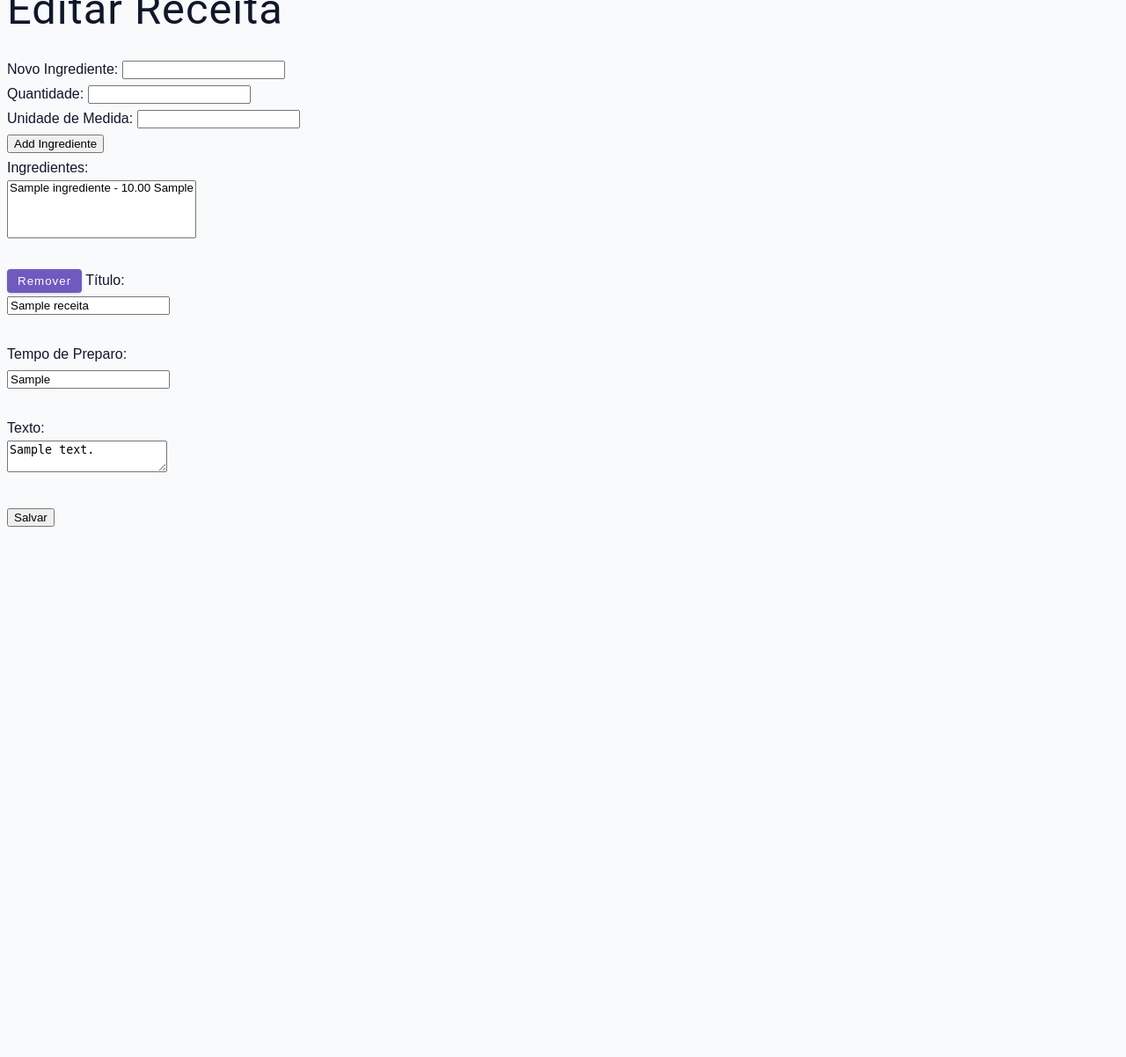
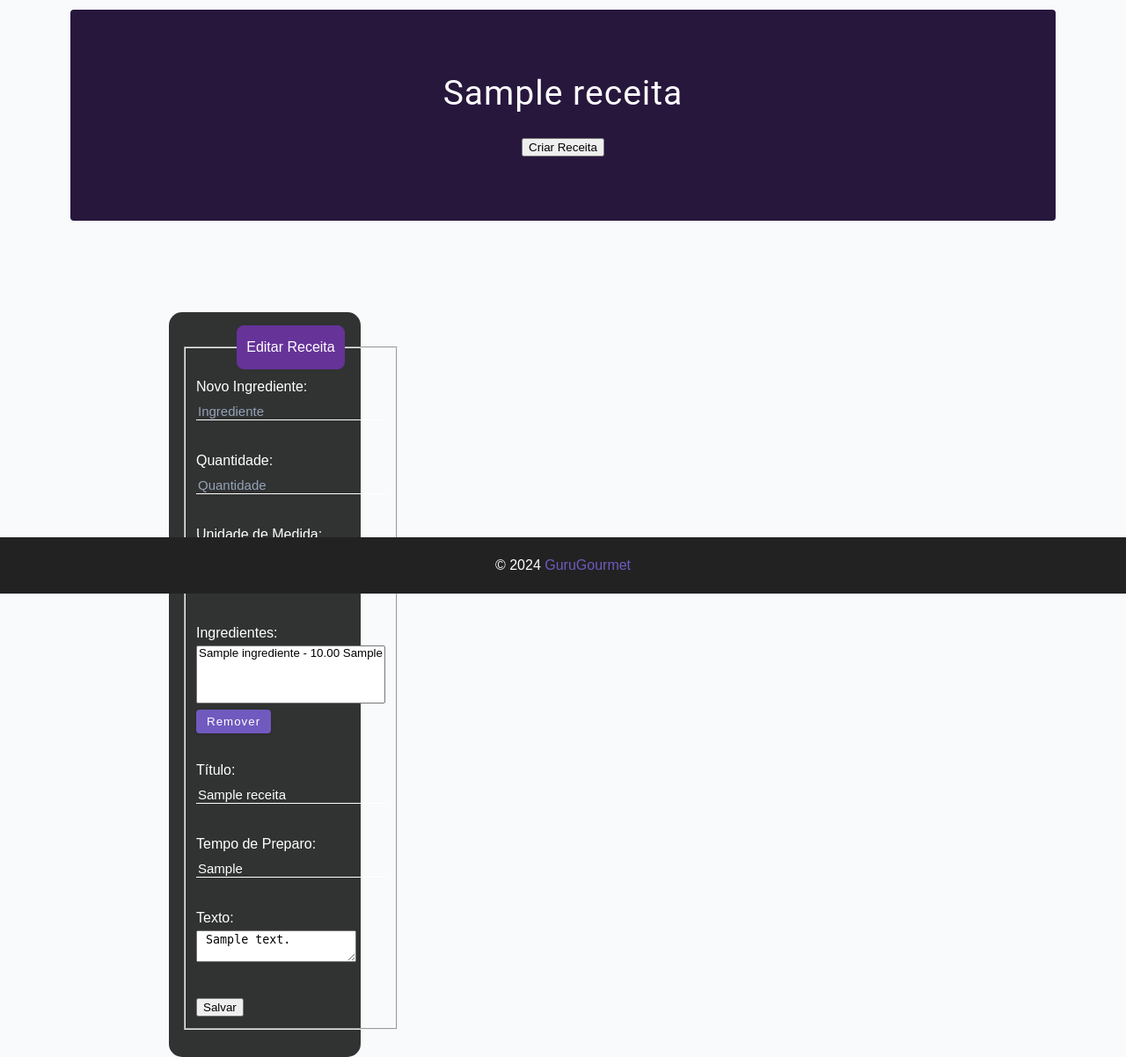
Before and after one commit to IvanNaka/gurugourmet, a Django app: page /receita/edit/1 in a window 1280 px wide. Shown: the part 125-1327 px from the top of the page at 88% size. Before the commit the page ends 724 px from the top, so only its background shows below. Run offline with Django 5.2, Linux system fonts and the light colour scheme; tables that the repository leaves empty hold one stand-in row (values such as "Sample post").

Commit message:
finalizado editar_receitas.html

```diff
--- a/templates/editar_receitas.html
+++ b/templates/editar_receitas.html
@@ -4,10 +4,49 @@
 <head>
     <meta charset="UTF-8">
     <meta http-equiv="X-UA-Compatible" content="IE=edge"/>
-    <meta name="viewport" content="width=device-width, initial-scale=1.0">
+    <meta name="viewport" content="width=device-width, initial-scale=1.0"/>
     <title>GuruGourmet</title>
     <link rel="stylesheet" href="https://cdnjs.cloudflare.com/ajax/libs/font-awesome/6.5.1/css/all.min.css" />
-    <link rel="stylesheet" href="{% static 'css/styles1.css' %}"/>
+    <link rel="stylesheet" href={% static 'css/styles.css' %}/>
+    <style>
+        body{
+
+        }
+        .box{
+            color: white;
+            position: absolute;
+            top: 60%;
+            left: 15%;
+            transfrom: translate(-50%,-50%);
+            background-color: rgba(0, 0, 0, 0.8);
+            padding: 15px;
+            border-radius: 15px;
+            width: 17%;
+        }
+        fielset{
+            border: 3px solid rebeccapurple;
+        }
+        legend{
+            border: 1px solid rebeccapurple;
+            padding: 10px;
+            text-align: center;
+            background-color: rebeccapurple;
+            border-radius: 8px;
+
+        }
+        .inputBox{
+            position: relative;
+        }
+        .inputUser{
+            background: none;
+            border: none;
+            border-bottom: 1px solid white;
+            outline: none;
+            color: white;
+            font-size: 15px;
+            width: 100%;
+        }
+    </style>
 </head>
 <script>
 window.onload = function() {
@@ -86,12 +125,13 @@ window.onload = function() {
         <div class="nav-center">
             <!-- header -->
             <div class="nav-header">
-                <a href="../" class="nav-logo">
+                <a href="/receita/create" class="nav-logo">
                     <img src="{% static 'assets/logo.svg'%}" alt="GuruGourmet">
                 </a>
                 <button type="button" class="btn nav-btn">
                     <i class="fa-solid fa-bars"></i>
                 </button>
+
             </div>
             <!-- links -->
             <div class="nav-links">
@@ -100,35 +140,79 @@ window.onload = function() {
                     <a href="./login" class="btn"><i class="fa-solid fa-user"></i> Login</a>
                 </div>
             </div>
+
         </div>
     </nav>
 
-    <h1>Editar Receita</h1>
+    <main class="content">
+        <!-- header -->
+        <header class="hero">
+            <div class="hero-container">
+                <div class="hero-text">
+                    <h2>{{ receita.titulo }}</h2>
+                    <button onclick="window.location.href='/receita/create'">Criar Receita</button>
+                </div>
+            </div>
+        </header>
+        <!-- final header-->
+        <!-- container receitas -->
+        <div class="box">
+            <section class="receitas-container">
+                <!-- menu container-->
+                <div class="menu-container">
+                    <form action="">
+                        <fieldset>
+                            <!--<h2>Editar Receita</h2>-->
+                            <legend>Editar Receita</legend>
                             <form id="addIngredienteForm">
+                            <div class="inputBox">
                                 <label for="novoIngrediente">Novo Ingrediente:</label>
-        <input type="text" id="novoIngrediente" name="novoIngrediente"><br>
+                                <input type="text" id="novoIngrediente" name="novoIngrediente" class="inputUser" placeholder="Ingrediente">
+                            </div><br>
+                            <div class="inputBox">
                                 <label for="quantidade">Quantidade:</label>
-        <input type="number" id="quantidade" name="quantidade" step="0.01"><br>
+                                <input type="number" id="quantidade" name="quantidade" class="inputUser" placeholder="Quantidade" step="0.01">
+                            </div><br>
+                            <div class="inputBox">
                                 <label for="unidadeMedida">Unidade de Medida:</label>
-        <input type="text" id="unidadeMedida" name="unidadeMedida"><br>
-        <button type="button" id="addIngrediente">Add Ingrediente</button>
+                                <input type="text" id="unidadeMedida" name="unidadeMedida" class="inputUser" placeholder="Medida">
+                            </div>
+                                <button type="button" id="addIngrediente">Add Ingrediente</button><br><br>
                             </form>
                             <form id="edit_receita_form" method="post">
                                 {% csrf_token %}
+
                                 <label for="ingredientes">Ingredientes:</label><br>
                                 <select id="ingredientes" name="ingredientes" multiple>
                                     {% for ingrediente in listaIngredientes %}
                                         <option value='{"ingrediente_id": "{{ ingrediente.ingrediente_id }}", "quantidade": "{{ ingrediente.quantidade }}", "unidadeMedida": "{{ ingrediente.unidadeMedida }}", "nome": "{{ ingrediente.nome }}"}'>{{ ingrediente.ingrediente.nome }} - {{ ingrediente.quantidade }} {{ ingrediente.unidadeMedida }}</option>
                                     {% endfor %}
-        </select><br><br>
-        <button type="button" class="btn" id="removeIngrediente">Remover</button>
+                                </select><br>
+                                <button type="button" class="btn" id="removeIngrediente">Remover</button><br><br>
+                            <div class="inputBox">
                                 <label for="titulo">Título:</label><br>
-        <input type="text" id="titulo" name="titulo" value="{{ receita.titulo }}"><br><br>
+                                <input type="text" id="titulo" name="titulo" value="{{ receita.titulo }}" class="inputUser"><br><br>
                                 <label for="tempo_preparo">Tempo de Preparo:</label><br>
-        <input type="text" id="tempo_preparo" name="tempo_preparo" value="{{ receita.tempo_preparo }}"><br><br>
-        <label for="texto">Texto:</label><br>
-        <textarea id="texto" name="texto">{{ receita.texto }}</textarea><br><br>
+                                <input type="text" id="tempo_preparo" name="tempo_preparo" class="inputUser" value="{{ receita.tempo_preparo }}"><br><br>
+                                <label for="texto">Texto:</label>
+                                <br>
+                                <textarea id="texto" name="texto" > {{ receita.texto }}</textarea><br><br>
+                            </div>
                                 <button type="submit">Salvar</button>
                             </form>
+                        </fieldset>
+                    </form>
+                </div>
+            </section>
+        </div>
+    </main>
+    <footer class="content-footer">
+        <p>
+            &copy; <span id="data"></span>
+            <span class="footer-logo">GuruGourmet</span>
+        </p>
+    </footer>
+    <!-- final footer -->
+    <script src="{% static 'js/script.js' %}"></script>
 </body>
 </html>
```
Lines whose indentation alone changed are shown as unchanged.
